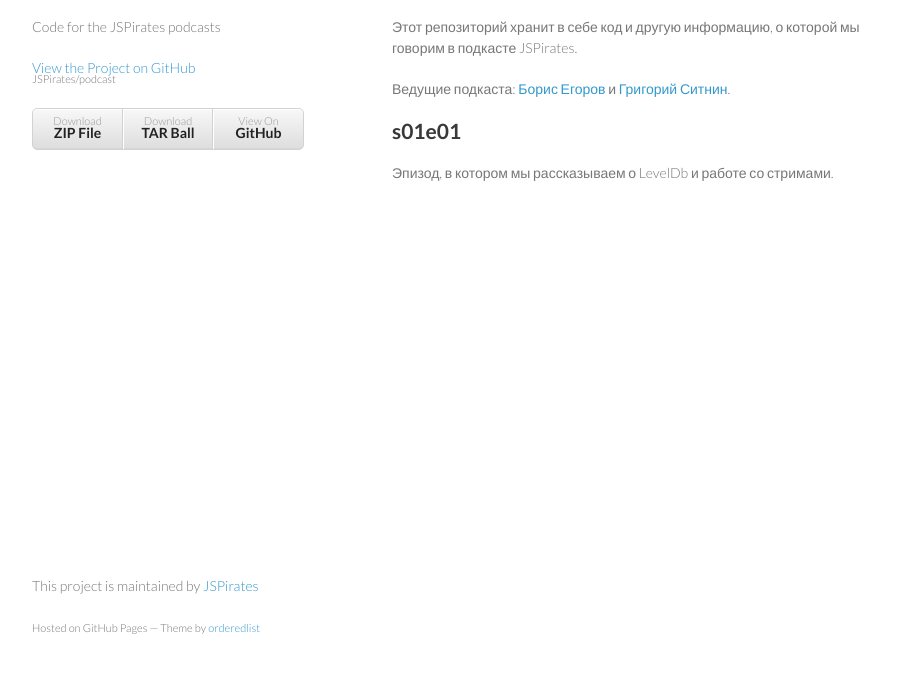
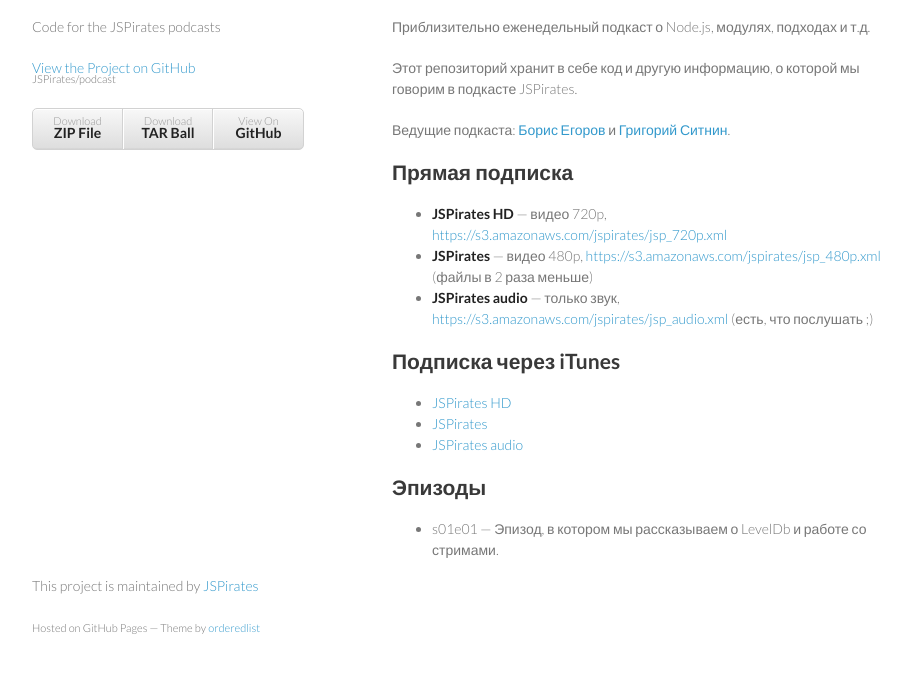
Before and after one commit to JSPirates/podcast, a plain HTML site: page index.html in a window 1280 px wide. Shown: the part 93-766 px from the top of the page, without its empty margins (178-1089 px from the left). Drawn offline with Linux system fonts and the light colour scheme.

Commit message:
Create gh-pages branch via GitHub

```diff
--- a/index.html
+++ b/index.html
@@ -31,14 +31,36 @@
         <h1>
 <a name="jspirates-podcast" class="anchor" href="#jspirates-podcast"><span class="octicon octicon-link"></span></a>JSPirates Podcast</h1>
 
+<p>Приблизительно еженедельный подкаст о Node.js, модулях, подходах и т.д.</p>
+
 <p>Этот репозиторий хранит в себе код и другую информацию, о которой мы говорим в подкасте JSPirates.</p>
 
 <p>Ведущие подкаста: <a href="http://github.com/dolphin278">Борис Егоров</a> и <a href="http://github.com/sitnin">Григорий Ситнин</a>.</p>
 
 <h2>
-<a name="s01e01" class="anchor" href="#s01e01"><span class="octicon octicon-link"></span></a>s01e01</h2>
+<a name="%D0%9F%D1%80%D1%8F%D0%BC%D0%B0%D1%8F-%D0%BF%D0%BE%D0%B4%D0%BF%D0%B8%D1%81%D0%BA%D0%B0" class="anchor" href="#%D0%9F%D1%80%D1%8F%D0%BC%D0%B0%D1%8F-%D0%BF%D0%BE%D0%B4%D0%BF%D0%B8%D1%81%D0%BA%D0%B0"><span class="octicon octicon-link"></span></a>Прямая подписка</h2>
 
-<p>Эпизод, в котором мы рассказываем о LevelDb и работе со стримами.</p>
+<ul>
+<li>
+<strong>JSPirates HD</strong> — видео 720p, <a href="https://s3.amazonaws.com/jspirates/jsp_720p.xml">https://s3.amazonaws.com/jspirates/jsp_720p.xml</a>
+</li>
+<li>
+<strong>JSPirates</strong> — видео 480p, <a href="https://s3.amazonaws.com/jspirates/jsp_480p.xml">https://s3.amazonaws.com/jspirates/jsp_480p.xml</a> (файлы в 2 раза меньше)</li>
+<li>
+<strong>JSPirates audio</strong> — только звук, <a href="https://s3.amazonaws.com/jspirates/jsp_audio.xml">https://s3.amazonaws.com/jspirates/jsp_audio.xml</a> (есть, что послушать ;)</li>
+</ul><h2>
+<a name="%D0%9F%D0%BE%D0%B4%D0%BF%D0%B8%D1%81%D0%BA%D0%B0-%D1%87%D0%B5%D1%80%D0%B5%D0%B7-itunes" class="anchor" href="#%D0%9F%D0%BE%D0%B4%D0%BF%D0%B8%D1%81%D0%BA%D0%B0-%D1%87%D0%B5%D1%80%D0%B5%D0%B7-itunes"><span class="octicon octicon-link"></span></a>Подписка через iTunes</h2>
+
+<ul>
+<li><strong><a href="https://itunes.apple.com/ru/podcast?684240414">JSPirates HD</a></strong></li>
+<li><strong><a href="https://itunes.apple.com/ru/podcast?684239969">JSPirates</a></strong></li>
+<li><strong><a href="https://itunes.apple.com/ru/podcast?684239776">JSPirates audio</a></strong></li>
+</ul><h2>
+<a name="%D0%AD%D0%BF%D0%B8%D0%B7%D0%BE%D0%B4%D1%8B" class="anchor" href="#%D0%AD%D0%BF%D0%B8%D0%B7%D0%BE%D0%B4%D1%8B"><span class="octicon octicon-link"></span></a>Эпизоды</h2>
+
+<ul>
+<li>s01e01 — Эпизод, в котором мы рассказываем о LevelDb и работе со стримами.</li>
+</ul>
       </section>
       <footer>
         <p>This project is maintained by <a href="https://github.com/JSPirates">JSPirates</a></p>
--- a/params.json
+++ b/params.json
@@ -1 +1 @@
-{"name":"JSPirates Podcast","tagline":"Code for the JSPirates podcasts","body":"#JSPirates Podcast\r\n\r\nЭтот репозиторий хранит в себе код и другую информацию, о которой мы говорим в подкасте JSPirates.\r\n\r\nВедущие подкаста: [Борис Егоров](http://github.com/dolphin278) и [Григорий Ситнин](http://github.com/sitnin).\r\n\r\n##s01e01\r\n\r\nЭпизод, в котором мы рассказываем о LevelDb и работе со стримами.\r\n","google":"","note":"Don't delete this file! It's used internally to help with page regeneration."}
+{"name":"JSPirates Podcast","tagline":"Code for the JSPirates podcasts","body":"# JSPirates Podcast\r\n\r\nПриблизительно еженедельный подкаст о Node.js, модулях, подходах и т.д.\r\n\r\nЭтот репозиторий хранит в себе код и другую информацию, о которой мы говорим в подкасте JSPirates.\r\n\r\nВедущие подкаста: [Борис Егоров](http://github.com/dolphin278) и [Григорий Ситнин](http://github.com/sitnin).\r\n\r\n## Прямая подписка\r\n\r\n  * **JSPirates HD** — видео 720p, [https://s3.amazonaws.com/jspirates/jsp_720p.xml](https://s3.amazonaws.com/jspirates/jsp_720p.xml)\r\n  * **JSPirates** — видео 480p, [https://s3.amazonaws.com/jspirates/jsp_480p.xml](https://s3.amazonaws.com/jspirates/jsp_480p.xml) (файлы в 2 раза меньше)\r\n  * **JSPirates audio** — только звук, [https://s3.amazonaws.com/jspirates/jsp_audio.xml](https://s3.amazonaws.com/jspirates/jsp_audio.xml) (есть, что послушать ;)\r\n\r\n## Подписка через iTunes\r\n\r\n  * **[JSPirates HD](https://itunes.apple.com/ru/podcast?684240414)**\r\n  * **[JSPirates](https://itunes.apple.com/ru/podcast?684239969)**\r\n  * **[JSPirates audio](https://itunes.apple.com/ru/podcast?684239776)**\r\n\r\n## Эпизоды\r\n\r\n  * s01e01 — Эпизод, в котором мы рассказываем о LevelDb и работе со стримами.\r\n","google":"","note":"Don't delete this file! It's used internally to help with page regeneration."}
```
